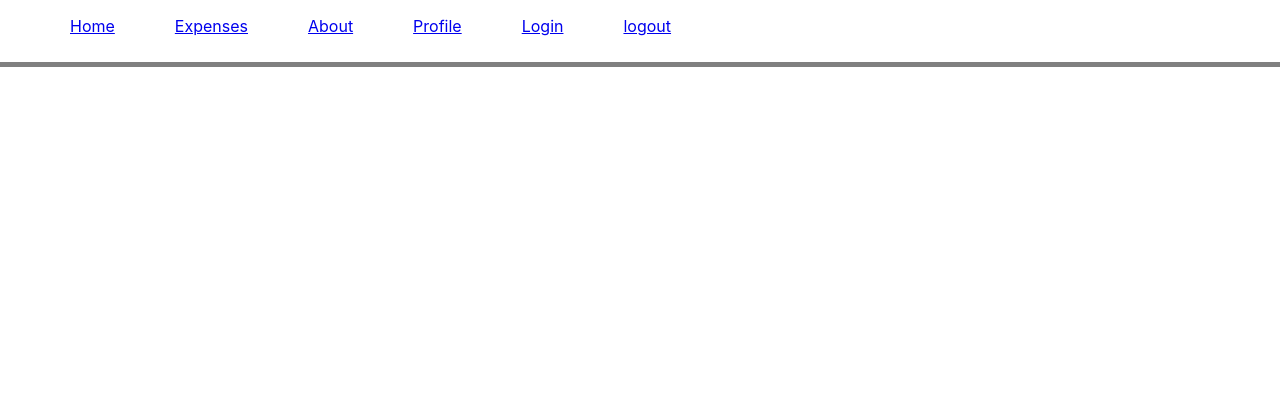
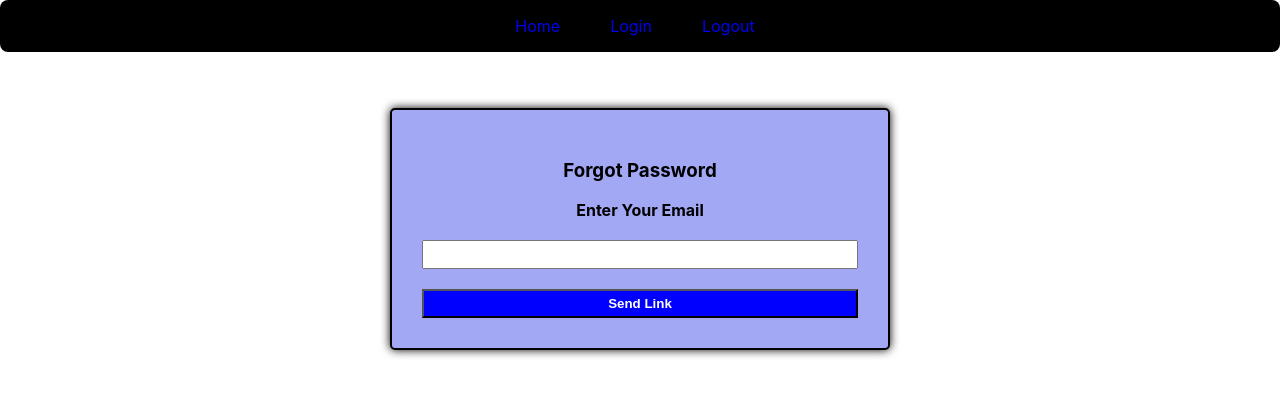
Before and after one commit to rampion19/expense-tracket-2.0, a React (Create React App) app: page /ForgetPassword in a window 1280 px wide. Shown: the top 396 px of the page. Built offline with nearby package versions, Linux system fonts and the light colour scheme.

Commit message:
added forget password link workflow

```diff
--- a/src/App.js
+++ b/src/App.js
@@ -5,6 +5,7 @@ import Home from './Component/Pages/Home';
 import Header from './Component/Header/Header';
 import { Route, Routes } from "react-router-dom"
 import UpdateProfile from './Component/Pages/UpdateProfile';
+import ForgetPassword from './Component/Pages/ForgetPassword';
 
 function App() {
 
@@ -16,6 +17,7 @@ function App() {
         <Route path="/login" element={<Signup />} />
         <Route path="/home" element={<Home />} />
         <Route path="/update" element={<UpdateProfile />} />
+        <Route path="/ForgetPassword" element={<ForgetPassword />} />
       </Routes>
     </Fragment>
   );
--- a/src/Component/Header/Header.css
+++ b/src/Component/Header/Header.css
@@ -1,19 +1,21 @@
 .mainNav {
-    position: sticky;
-    width: 100%;
-    border-bottom: 5px solid gray;
-    padding-bottom: 10px;
-  }
+  display: flex;
+  justify-content: center;
+  background-color: black;
+  margin-bottom: 6px;
+  border-radius: 8px;
+  flex-wrap: nowrap;
+}
+.mainNav ul {
+  justify-content: space-evenly;
+}
 
-  .mainNav nav {
-    box-sizing: border-box;
-    width: 70%;
-    text-align: left;
-    display: inline-block;
-  }
-
-  .mainNav li {
-    list-style: none;
-    display: inline-block;
-    margin: 0 30px 0 30px;
-  }
+.mainNav li {
+  position: relative;
+  text-decoration: none;
+  display: inline-block;
+  padding-right: 50px;
+}
+.mainNav a {
+  text-decoration: none;
+}
--- a/src/Component/Header/Header.js
+++ b/src/Component/Header/Header.js
@@ -1,9 +1,18 @@
-import React from 'react';
+import React, { useEffect, useState } from 'react';
 import "./Header.css";
 import { NavLink, useNavigate } from 'react-router-dom';
 
 const Header = () => {
   const navigate = useNavigate();
+  const [userLogIn, setUserLogIn] = useState(false)
+
+  useEffect(()=> {
+    if(localStorage.getItem('idToken')=== null){
+      setUserLogIn(false);
+    }else{
+      setUserLogIn(true)
+    }
+  }, []);
   const logoutHandler = async () => {
 
     await localStorage.removeItem('idToken');
@@ -11,19 +20,35 @@ const Header = () => {
     alert("logout Successful")
   }
   return (
-    <div className='mainNav'>
-      <nav>
-        <ul>
-          <li><NavLink to="/home">Home</NavLink> </li>
-          <li><NavLink to="/expenses">Expenses</NavLink></li>
-          <li><NavLink to="/about">About</NavLink></li>
-          <li><NavLink to="/profile">Profile</NavLink></li>
-          <li><NavLink to="/login">Login</NavLink></li>
-          <li><NavLink onClick={logoutHandler}>logout</NavLink></li>
-        </ul>
-      </nav>
+    <div className="mainNav">
+      <ul>
+        <li>
+          <NavLink to="/home">Home</NavLink>{" "}
+        </li>
+        {userLogIn && (
+          <>
+            {" "}
+            <li>
+              <NavLink to="/expenses">Expenses</NavLink>
+            </li>
+            <li>
+              <NavLink to="/about">About</NavLink>
+            </li>
+            <li>
+              <NavLink to="/profile">Profile</NavLink>
+            </li>
+          </>
+        )}
+
+        <li>
+          <NavLink to="/login">Login</NavLink>
+        </li>
+        <li>
+          <NavLink onClick={logoutHandler}>Logout</NavLink>
+        </li>
+      </ul>
     </div>
-  )
-}
+  );
+};
 
 export default Header;
--- /dev/null
+++ b/src/Component/Pages/ForgetPassword.js
@@ -0,0 +1,49 @@
+import React ,{useRef}from 'react'
+import { useNavigate } from 'react-router-dom';
+
+const ForgetPassword = () => {
+
+    const emailRef = useRef();
+    const navigate = useNavigate();
+
+    const forgotPasswordHandler = async (event) => {
+        event.preventDefault();
+        try {
+            const res = await fetch('https://identitytoolkit.googleapis.com/v1/accounts:sendOobCode?key=AIzaSyDZnqHwYDKWIazKAZlYNcW3CnY3LV1aWAU',
+                {
+                    method: 'POST',
+                    headers: {
+                        'Content-Type': 'application/json'
+                    },
+                    body: JSON.stringify({
+                        requestType: "PASSWORD_RESET",
+                        email: emailRef.current.value
+                    })
+                })
+
+            const data = await res.json()
+            if (res.ok) {
+                navigate('/login')
+                console.log(data)
+            } else {
+                throw data.error
+            }
+        } catch (error) {
+            console.log(error.message)
+        }
+
+    }
+    return (
+        <div className='main-form-resetpassword' style={{ "paddingTop": 50 + "px" }}>
+            <form onSubmit={forgotPasswordHandler} className="form">
+                <h3>Forgot Password</h3>
+                <label htmlFor="email">Enter Your Email</label>
+                <input ref={emailRef} type="email" id="email" />
+
+                <button type="submit">Send Link</button>
+            </form>
+        </div>
+    )
+}
+
+export default ForgetPassword;
--- a/src/Component/Pages/Signup.js
+++ b/src/Component/Pages/Signup.js
@@ -9,6 +9,7 @@ const Signup = () => {
   const navigate = useNavigate();
 
   const [login, setLogin] = useState(true);
+
 
   const submitHandler = async (event) => {
     event.preventDefault();
@@ -51,22 +52,28 @@ const Signup = () => {
         if (!login) {
           inputConfirmPasswordRef.current.value = "";
           alert("SignUp Successful");
+          navigate("/login");
         } else {
           alert("Login Successful");
+          navigate("/home");
         }
-        navigate("/home");
+
       } else {
         const data = await res.json();
         throw data.error;
       }
     } catch (error) {
-      console.log(error.message);
+      alert(error.message);
     }
   };
 
   const accountHandler = () => {
     setLogin((prev) => !prev);
   };
+
+  const forgotPasswordHandler = () => {
+    navigate ('/forgetPassword')
+  }
   return (
     <div className="wrapper">
       <form onSubmit={submitHandler} className="form">
@@ -87,7 +94,7 @@ const Signup = () => {
             />{" "}
           </>
         )}
-
+        {login && <button onClick={forgotPasswordHandler} href="#">Forgot Password</button>}
         <button type="submit">{login ? "Login" : "Sign Up"}</button>
         <div className="signup-login" onClick={accountHandler}>
           {login ? "Click here to Sign Up" : "Click here to Login"}
```
